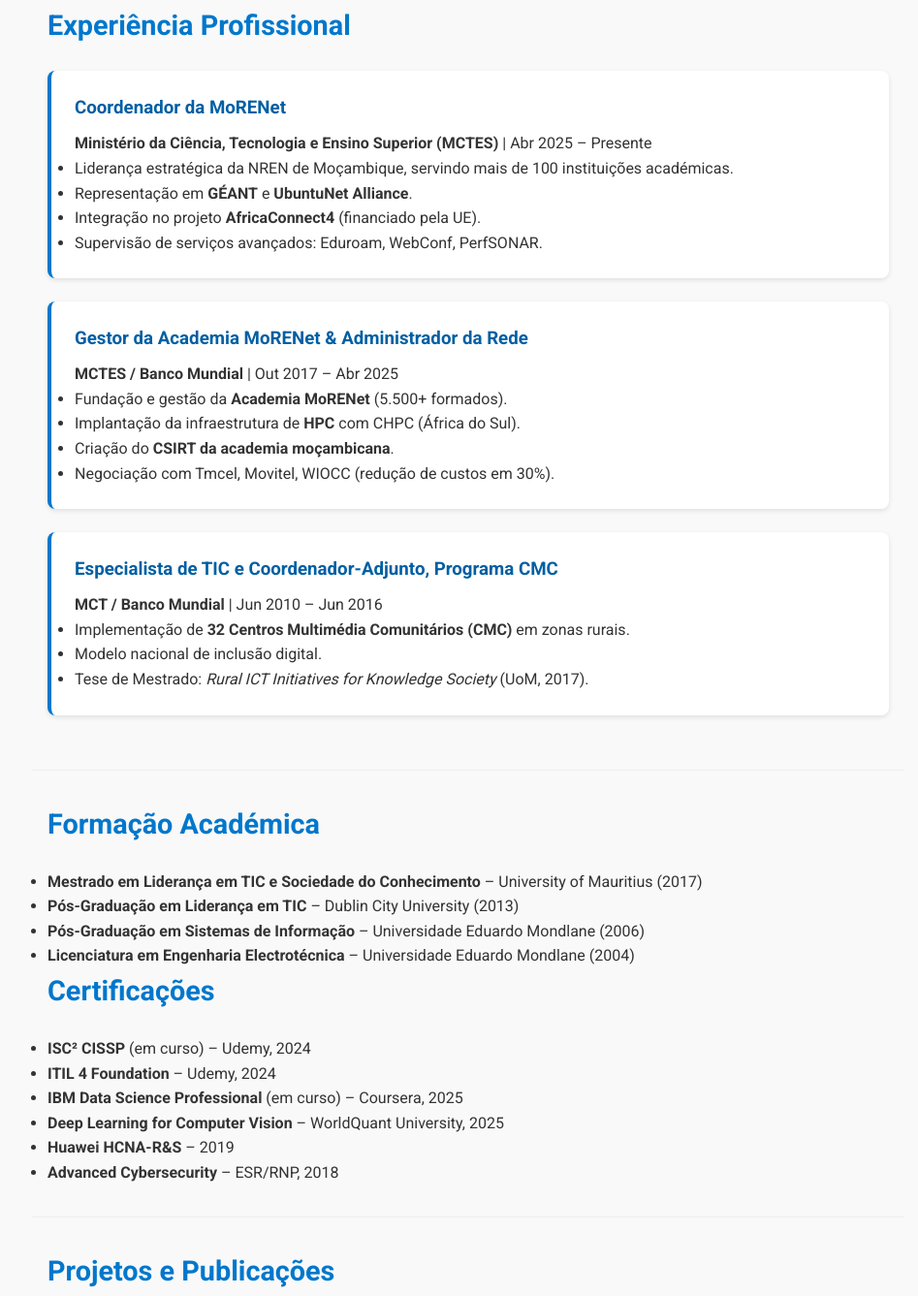
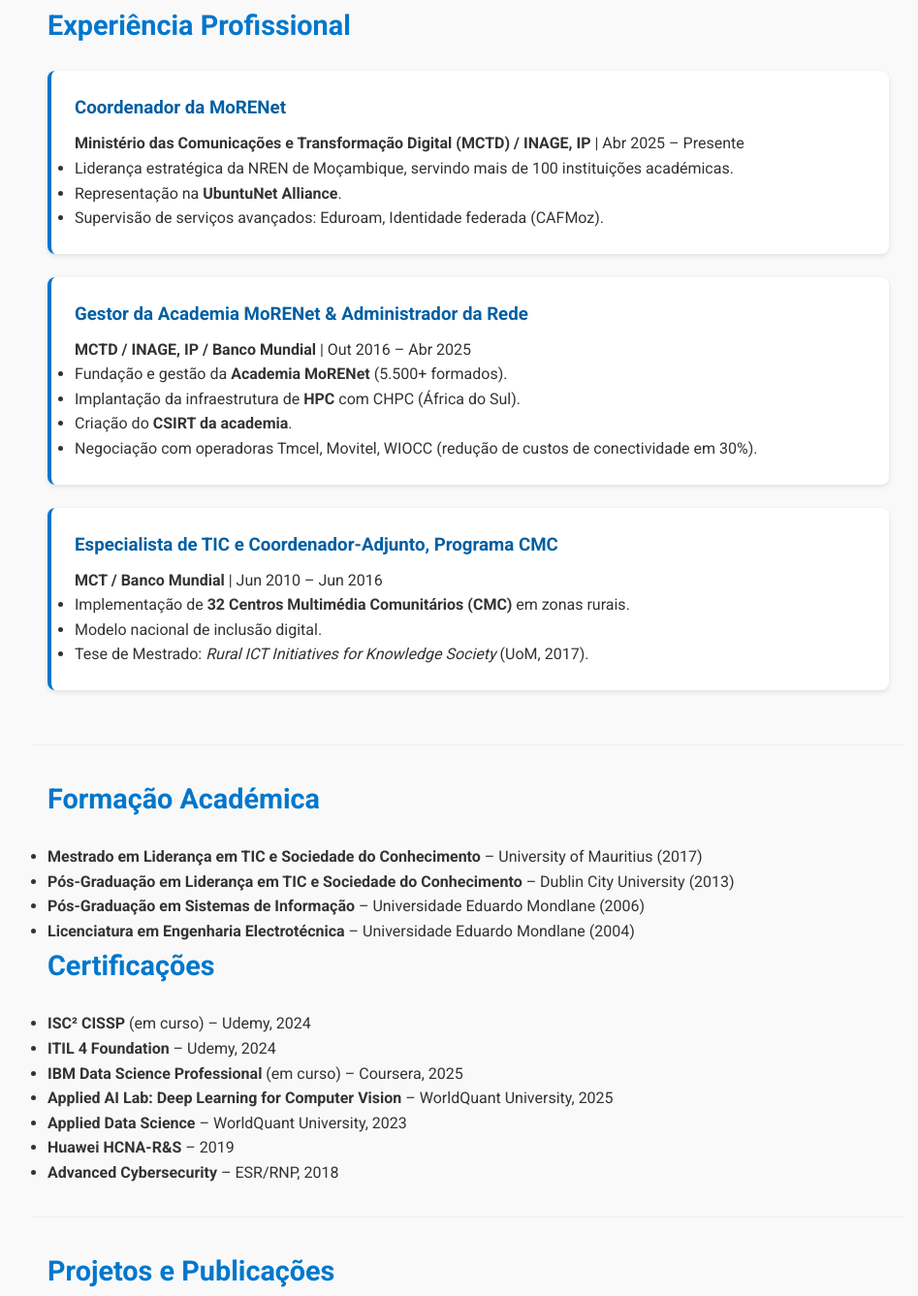
Before and after one commit to MMucelo/MMucelo.github.io, a plain HTML site: page pt/index.html in a window 1280 px wide. Shown: the part 866-2203 px from the top of the page at 97% size, without its empty margins (157-1104 px from the left). Drawn offline with Linux system fonts and the light colour scheme.

Commit message:
Update index.html

```diff
--- a/pt/index.html
+++ b/pt/index.html
@@ -46,23 +46,22 @@
 
     <div class="experience-card">
       <h3>Coordenador da MoRENet</h3>
-      <p><strong>Ministério da Ciência, Tecnologia e Ensino Superior (MCTES)</strong> | Abr 2025 – Presente</p>
+      <p><strong>Ministério das Comunicações e Transformação Digital (MCTD) / INAGE, IP</strong> | Abr 2025 – Presente</p>
       <ul>
         <li>Liderança estratégica da NREN de Moçambique, servindo mais de 100 instituições académicas.</li>
-        <li>Representação em <strong>GÉANT</strong> e <strong>UbuntuNet Alliance</strong>.</li>
-        <li>Integração no projeto <strong>AfricaConnect4</strong> (financiado pela UE).</li>
-        <li>Supervisão de serviços avançados: Eduroam, WebConf, PerfSONAR.</li>
+        <li>Representação na <strong>UbuntuNet Alliance</strong>.</li>
+        <li>Supervisão de serviços avançados: Eduroam, Identidade federada (CAFMoz).</li>
       </ul>
     </div>
 
     <div class="experience-card">
       <h3>Gestor da Academia MoRENet & Administrador da Rede</h3>
-      <p><strong>MCTES / Banco Mundial</strong> | Out 2017 – Abr 2025</p>
+      <p><strong>MCTD / INAGE, IP / Banco Mundial</strong> | Out 2016 – Abr 2025</p>
       <ul>
         <li>Fundação e gestão da <strong>Academia MoRENet</strong> (5.500+ formados).</li>
         <li>Implantação da infraestrutura de <strong>HPC</strong> com CHPC (África do Sul).</li>
-        <li>Criação do <strong>CSIRT da academia moçambicana</strong>.</li>
-        <li>Negociação com Tmcel, Movitel, WIOCC (redução de custos em 30%).</li>
+        <li>Criação do <strong>CSIRT da academia</strong>.</li>
+        <li>Negociação com operadoras Tmcel, Movitel, WIOCC (redução de custos de conectividade em 30%).</li>
       </ul>
     </div>
 
@@ -81,7 +80,7 @@
     <h2>Formação Académica</h2>
     <ul>
       <li><strong>Mestrado em Liderança em TIC e Sociedade do Conhecimento</strong> – University of Mauritius (2017)</li>
-      <li><strong>Pós-Graduação em Liderança em TIC</strong> – Dublin City University (2013)</li>
+      <li><strong>Pós-Graduação em Liderança em TIC e Sociedade do Conhecimento</strong> – Dublin City University (2013)</li>
       <li><strong>Pós-Graduação em Sistemas de Informação</strong> – Universidade Eduardo Mondlane (2006)</li>
       <li><strong>Licenciatura em Engenharia Electrotécnica</strong> – Universidade Eduardo Mondlane (2004)</li>
     </ul>
@@ -91,7 +90,8 @@
       <li><strong>ISC² CISSP</strong> (em curso) – Udemy, 2024</li>
       <li><strong>ITIL 4 Foundation</strong> – Udemy, 2024</li>
       <li><strong>IBM Data Science Professional</strong> (em curso) – Coursera, 2025</li>
-      <li><strong>Deep Learning for Computer Vision</strong> – WorldQuant University, 2025</li>
+      <li><strong>Applied AI Lab: Deep Learning for Computer Vision</strong> – WorldQuant University, 2025</li>
+      <li><strong>Applied Data Science</strong> – WorldQuant University, 2023</li>
       <li><strong>Huawei HCNA-R&S</strong> – 2019</li>
       <li><strong>Advanced Cybersecurity</strong> – ESR/RNP, 2018</li>
     </ul>
```
